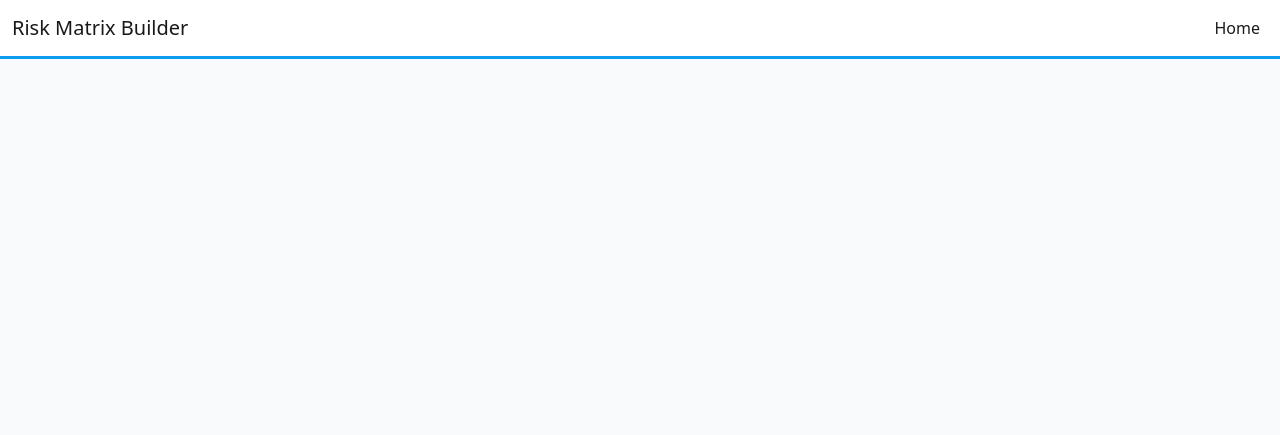
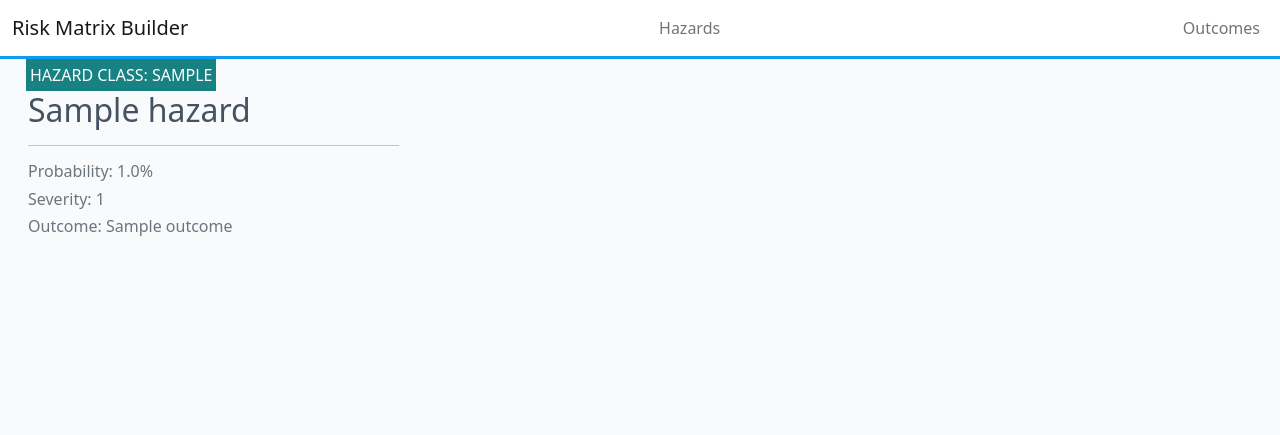
Before and after one commit to laskinner/risk-matrix-builder, a Django app: page / in a window 1280 px wide. Shown: the top 435 px of the page. Run offline with Django 4.2, Linux system fonts and the light colour scheme; tables that the repository leaves empty hold one stand-in row (values such as "Sample post").

Commit message:
Added Hazards and Outcomes views, heavily edited views

```diff
--- a/risks_outcomes/templates/risks_outcomes/hazards_list.html
+++ b/risks_outcomes/templates/risks_outcomes/hazards_list.html
@@ -1,22 +1,56 @@
-<!DOCTYPE html>
-<html lang="en">
+{% extends "base.html" %}
 
-<head>
-  <meta charset="UTF-8">
-  <meta http-equiv="X-UA-Compatible" content="IE=edge">
-  <meta name="viewport" content="width=device-width, initial-scale=1.0">
-  <title>Hazards</title>
-</head>
+{% block content %}
 
-<body>
-  <h1>Hazards</h1>
-  {% for hazard in object_list %}
-  <h2>{{hazard.name}}</h2>
-  <p>Class: {{hazard.hazard_tag}}</p>
-  <p>Probablity: {{hazard.probability}}</p>
-  <p>Severity: {{hazard.severity}}</p>
-  <p>Outcome: {{hazard.outcome}}</p>
-  {% endfor %}
-</body>
+<!-- index.html content starts here -->
+<div class="container-fluid">
+  <div class="row">
 
-</html>
+    <!-- Blog Entries Column -->
+    <div class="col-12 mt-3 left">
+      <div class="row">
+        {% for hazard in hazard_list %}
+        <div class="col-md-4">
+          <div class="card mb-4">
+            <div class="card-body">
+              <div class="image-container">
+                <div class="image-flash">
+                  <p class="author">Hazard Class: {{ hazard.hazard_tag }}</p>
+                </div>
+              </div>
+              <a href="#" class="post-link">
+                <h2 class="card-title">{{ hazard.name }}</h2>
+              </a>
+
+              <hr />
+              <p class="card-text text-muted h6">Probability: {{ hazard.probability }}%
+              </p>
+              <p class="card-text text-muted h6">Severity: {{ hazard.severity}}
+              </p>
+              <p class="card-text text-muted h6">Outcome: {{ hazard.outcome}}
+              </p>
+            </div>
+          </div>
+        </div>
+        {% if forloop.counter|divisibleby:3 %}
+      </div>
+      <div class="row">
+        {% endif %}
+        {% endfor %}
+
+      </div>
+    </div>
+  </div>
+  {% if is_paginated %}
+  <nav aria-label="Page navigation">
+    <ul class="pagination justify-content-center">
+      {% if page_obj.has_next %}
+      <li><a href="?page={{ page_obj.next_page_number }}" class="page-link"> NEXT &raquo;</a></li>
+      {% endif %}
+    </ul>
+  </nav>
+  {% endif %}
+</div>
+
+<!-- index.html content ends here -->
+{% endblock %}
--- a/risks_outcomes/templates/risks_outcomes/index.html
+++ b/risks_outcomes/templates/risks_outcomes/outcomes_list.html
@@ -9,21 +9,23 @@
     <!-- Blog Entries Column -->
     <div class="col-12 mt-3 left">
       <div class="row">
-        {% for post in post_list %}
+        {% for outcome in outcome_list %}
         <div class="col-md-4">
           <div class="card mb-4">
             <div class="card-body">
               <div class="image-container">
                 <div class="image-flash">
-                  <p class="author">Author: {{ post.author }}</p>
+                  <p class="author">Outcome Tag: {{ hazard.hazard_tag }}</p>
                 </div>
               </div>
               <a href="#" class="post-link">
-                <h2 class="card-title">{{ hazard.title }}</h2>
+                <h2 class="card-title">{{ outcome.name }}</h2>
               </a>
 
               <hr />
-              <p class="card-text text-muted h6">{{ post.created_on}}
+              <p class="card-text text-muted h6">Probability: {{ outcome.probability }}%
+              </p>
+              <p class="card-text text-muted h6">Severity: {{ outcome.severity }}
               </p>
             </div>
           </div>
--- a/risks_outcomes/urls.py
+++ b/risks_outcomes/urls.py
@@ -2,5 +2,8 @@ from django.urls import path
 from . import views
 
 urlpatterns = [
-    path('', views.HazardList.as_view(), name='home'),
+    path('', views.HazardList.as_view(), name='hazards'),
+    path('outcomes', views.OutcomeList.as_view(), name='outcomes'),
+    # path('<slug:slug>/', views.hazard_detail, name='hazard_detail'),
+    # path('<slug:slug>/', views.outcome_detail, name='outcome_detail'),
 ]
--- a/risks_outcomes/views.py
+++ b/risks_outcomes/views.py
@@ -1,9 +1,15 @@
 from django.shortcuts import render
 from django.views import generic
-from .models import Hazard
+from .models import Hazard, Outcome
 
 # Create your views here.
 
 class HazardList(generic.ListView):
     queryset = Hazard.objects.all()
-    template_name = "risks_outcomes/index.html"
+    template_name = "risks_outcomes/hazards_list.html"
+    paginate_by = 6
+
+class OutcomeList(generic.ListView):
+    queryset = Outcome.objects.all()
+    template_name = "risks_outcomes/outcomes_list.html"
+    paginate_by = 6
--- a/templates/base.html
+++ b/templates/base.html
@@ -28,7 +28,7 @@
   <!-- Navigation -->
   <nav class="navbar navbar-expand-lg navbar-light bg-white custom-navbar">
     <div class="container-fluid">
-      <a class="navbar-brand" href="{% url 'home' %}">Risk Matrix Builder</a>
+      <a class="navbar-brand" href="{% url 'hazards' %}">Risk Matrix Builder</a>
       <button class="navbar-toggler" type="button" data-bs-toggle="collapse" data-bs-target="#navbarText"
         aria-controls="navbarText" aria-expanded="false" aria-label="Toggle navigation">
         <span class="navbar-toggler-icon"></span>
@@ -36,7 +36,12 @@
       <div class="collapse navbar-collapse" id="navbarText">
         <ul class="navbar-nav ms-auto mb-2 mb-lg-0">
           <li class="nav-item">
-            <a class="nav-link {% if request.path == home_url %}active{% endif %}" href="{% url 'home' %}">Home</a>
+            <a class="nav-link {% if request.path == home_url %}active{% endif %}" href="{% url 'hazards' %}">Hazards</a>
+          </li>
+        </ul>
+        <ul class="navbar-nav ms-auto mb-2 mb-lg-0">
+          <li class="nav-item">
+            <a class="nav-link {% if request.path == home_url %}active{% endif %}" href="{% url 'outcomes' %}">Outcomes</a>
           </li>
         </ul>
       </div>
```
